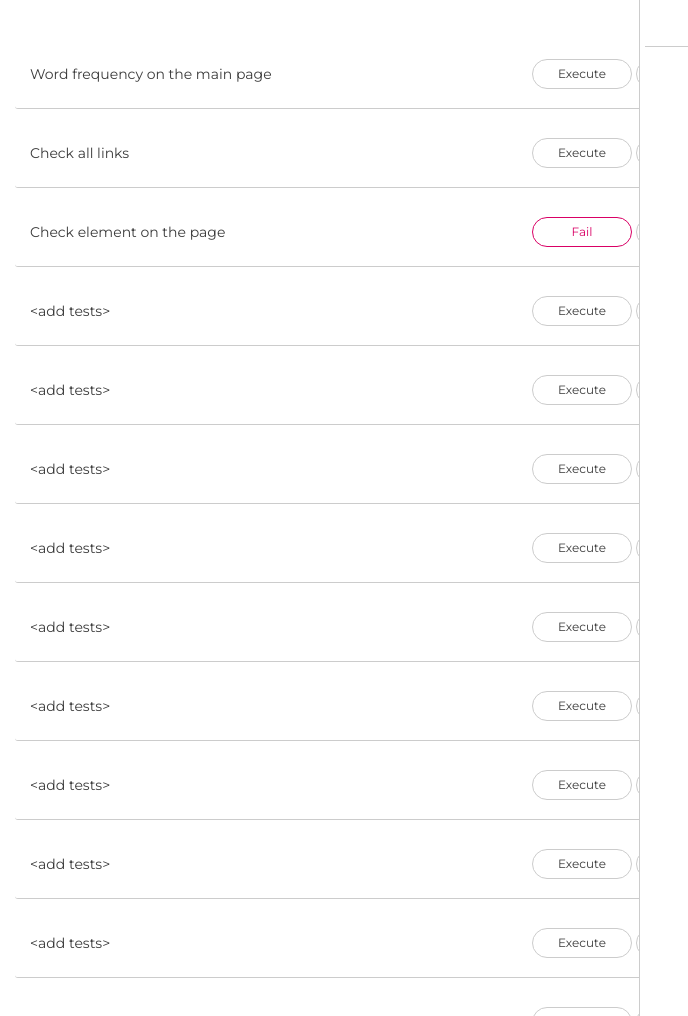
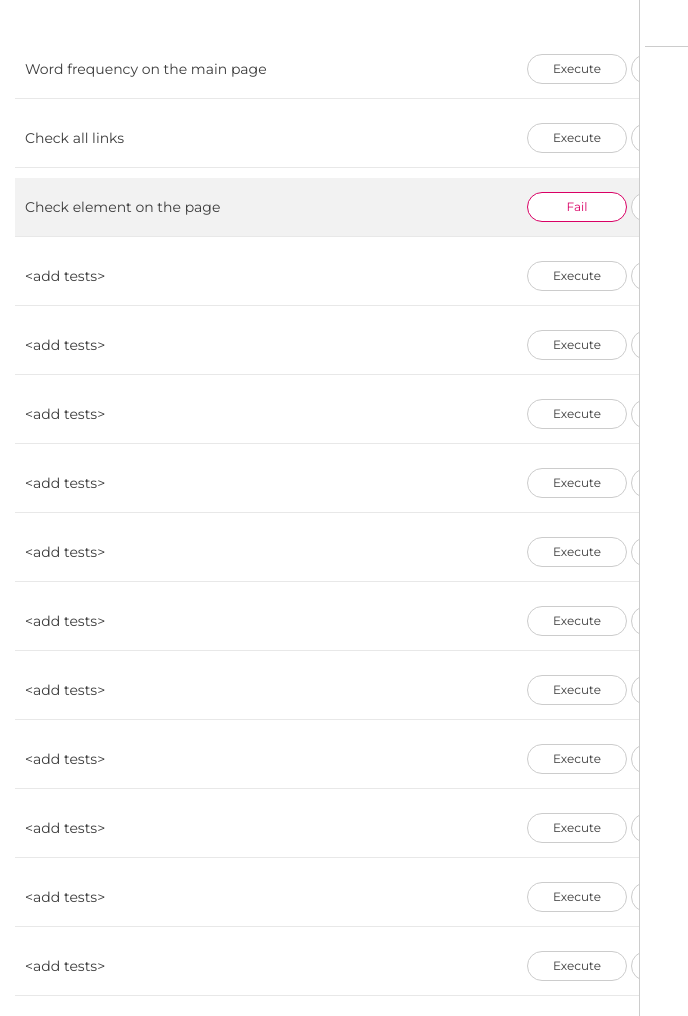
Before and after one commit to dmitridrozdov/python-django-selenium, a Django app: page / in a window 1280 px wide. Shown: the whole page, without its empty margins (0-688 px from the left). Run offline with Django 3.2, Linux system fonts and the light colour scheme; data comes from the database, SQL or seed files in the repository; both versions use the stored data as it was after the commit; some libraries are stand-ins or nearby versions.

Commit message:
feat: added ability to have active test

```diff
--- a/selenium_test/static/css/style.css
+++ b/selenium_test/static/css/style.css
@@ -1,4 +1,4 @@
-body{
+body {
     font-family: 'Montserrat', sans-serif;
 }
 
@@ -25,23 +25,26 @@ body{
 }
 /*========================================*/
 
-.submit{
+.submit {
     background-color: #6BA3E8;
 }
 
-.center-column{
+.center-column {
     width:800px;
     margin: 5px auto;
     padding: 5px;
 }
 
-.item-row{
+.item-row {
     margin: 10px;
-    padding: 15px;
-    border-radius: 3px;
+    padding: 10px;
     color: #3B3B3B;
     font-size: 14px;
-    border-bottom: 1px solid #CCCCCC;
+    border-bottom: 1px solid #E8E8E8;
+}
+
+.item-row-active {
+    background-color: #F2F2F2;
 }
 
 .btn-main {
@@ -92,8 +95,6 @@ body{
   align-self: center;
 }
 
-
-
 .btn-run {
     width: 100px;
     display: inline-block;
--- a/selenium_test/tasks/models.py
+++ b/selenium_test/tasks/models.py
@@ -8,6 +8,7 @@ class Task(models.Model):
     test_name = models.CharField(max_length=200, default='runtest')
     result = models.CharField(max_length=200, blank=True)
     log = models.CharField(max_length=1000, blank=True)
+    active = models.BooleanField(default=False)
 
     def __str__(self):
         return self.test_name
--- a/selenium_test/tasks/templates/tasks/list.html
+++ b/selenium_test/tasks/templates/tasks/list.html
@@ -13,7 +13,7 @@
 <div class="split left">
     <div class="center-column">
         {% for task in tasks %}
-        <form method="get" class="item-row">
+        <form method="get" class="item-row {% if task.active == True %} item-row-active {% endif %}">
             <div class="flexbox">
                 <span class="flex-title">{{task.title}}</span>
                 {% if task.result == "" %}
@@ -37,14 +37,8 @@
     <div class="center-column">
         <h4>{{test_result.title}}</h4>
         <hr class="split-title">
-        {% if test_result.result == "Pass" %}
-            <div class="log-details">
+            <div class="log-details {% if test_result.result == 'Fail' %} log-details-fail {% endif %}">
                 {{test_result.log}}
             </div>
-        {% else %}
-            <div class="log-details log-details-fail">
-                {{test_result.log}}
-            </div>
-        {% endif %}
     </div>
 </div>
--- a/selenium_test/tasks/views.py
+++ b/selenium_test/tasks/views.py
@@ -72,17 +72,23 @@ def create_failed_passed_test(title):
 
 
 def cleartests(request):
-    Task.objects.all().update(result='', log='')
+    Task.objects.all().update(result='', log='', active=False)
     return render(request, 'tasks/list.html', {'tasks': Task.objects.all()})
 
 
 def update_tests(test_name, test_result):
-    Task.objects.filter(test_name=test_name).update(result=test_result.result, log=test_result.log)
+    Task.objects.all().update(active=False)
+    Task.objects.filter(test_name=test_name).update(result=test_result.result, log=test_result.log, active=True)
+
+
+def show_log(test_name):
+    Task.objects.all().update(active=False)
+    Task.objects.filter(test_name=test_name).update(active=True)
+    return Task.objects.get(test_name=test_name)
 
 
 def index(request):
     tasks = Task.objects.all()
-    latest_title = ''
     test_result = TestResult('', '', '')
 
     if request.GET.get('runtest1'):
@@ -104,13 +110,13 @@ def index(request):
         update_tests('runtest3', test_result)
 
     if request.GET.get('runtest1Log'):
-        test_result = Task.objects.get(test_name='runtest1')
+        test_result = show_log('runtest1')
 
     if request.GET.get('runtest2Log'):
-        test_result = Task.objects.get(test_name='runtest2')
+        test_result = show_log('runtest2')
 
     if request.GET.get('runtest3Log'):
-        test_result = Task.objects.get(test_name='runtest3')
+        test_result = show_log('runtest3')
 
     context = {'tasks': tasks, 'test_result': test_result}
     return render(request, 'tasks/list.html', context)
```
Also changed, not shown: selenium_test/db.sqlite3, selenium_test/tasks/migrations/0010_task_active.py (added).
